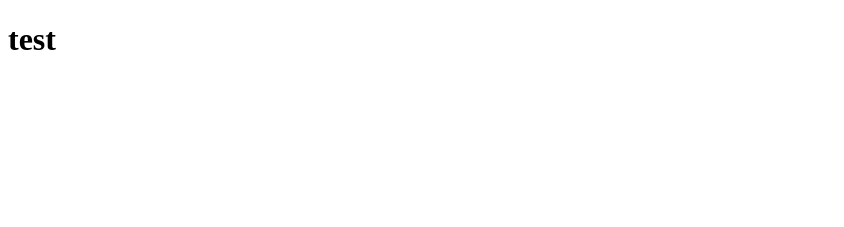
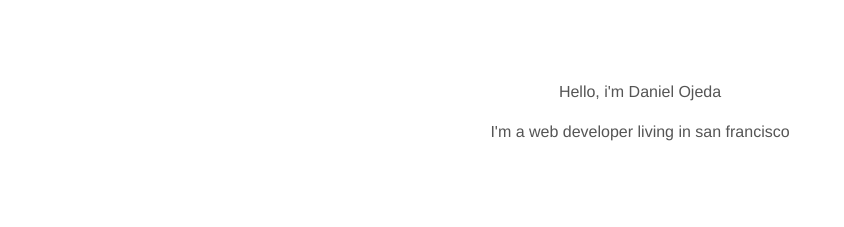
Before and after one commit to Danielo814/Danielo814.github.io, a plain HTML site: page index.html in a window 1280 px wide. Shown: the whole page, without its empty margins (0-844 px from the left). Drawn offline with Linux system fonts and the light colour scheme; files that its build step writes are made by us from their sources.

Commit message:
add index for homepage

```diff
--- a/index.html
+++ b/index.html
@@ -1,7 +1,9 @@
 <!DOCTYPE HTML>
 <head>
     <title>homepage</title>
+    <link rel="stylesheet" type="text/css" href="style.css"/>
 </head>
 <body>
-    <h1>test</h1>
+    <p>Hello, i'm Daniel Ojeda</p>
+    <p>I'm a web developer living in san francisco</p>
 </body>
```
